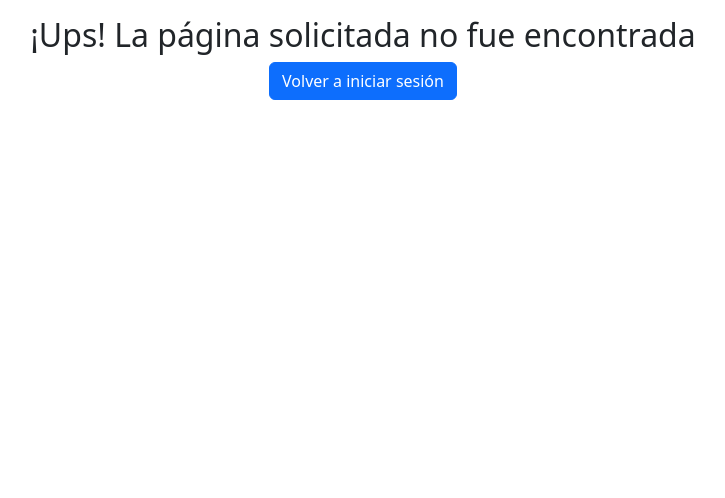
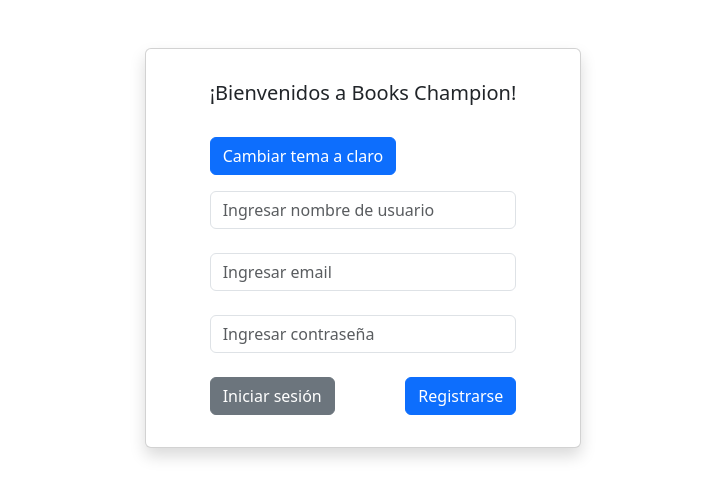
Before and after one commit to gabrielgolzman/P3-TUP-TN-1C-2025, a React (Vite) app: page /register in a window 1280 px wide. Shown: the top 498 px of the page, without its empty margins (277-1002 px from the left). Built offline with nearby package versions, Linux system fonts and the light colour scheme.

Commit message:
Added register module

```diff
--- a/package.json
+++ b/package.json
@@ -11,6 +11,7 @@
   },
   "dependencies": {
     "bootstrap": "^5.3.3",
+    "jwt-decode": "^4.0.0",
     "react": "^19.0.0",
     "react-bootstrap": "^2.10.9",
     "react-bootstrap-icons": "^1.11.5",
--- a/src/App.jsx
+++ b/src/App.jsx
@@ -14,6 +14,7 @@ import Login from "./components/auth/login/Login"
 import Dashboard from "./components/library/dashboard/Dashboard"
 import NotFound from "./components/routes/notFound/NotFound"
 import Protected from "./components/routes/protected/Protected"
+import Register from "./components/auth/register/Register";
 
 const App = () => {
 
@@ -25,6 +26,7 @@ const App = () => {
           <Route path='/' element={<Navigate to='login' />} />
           <Route
             path="/login" element={<Login />} />
+          <Route path='/register' element={<Register />} />
           <Route element={<Protected />}>
             <Route path="/library/*" element={<Dashboard />} />
           </Route>
--- /dev/null
+++ b/src/components/auth/auth.helpers.js
@@ -0,0 +1,47 @@
+import { jwtDecode } from "jwt-decode";
+
+export const validateString = (str, minLength, maxLength) => {
+    if (minLength && str.length < minLength)
+        return false;
+    else if (maxLength && str.length > maxLength)
+        return false;
+
+    return true;
+}
+
+export const validateEmail = (email) => {
+    const emailRegex = /^[^\s@]+@[^\s@]+\.[^\s@]+$/;
+    return emailRegex.test(email);
+}
+
+export const validatePassword = (password, minLength, maxLength, needsUppercase, needsNumber) => {
+    if (minLength && password.length < minLength)
+        return false;
+
+    else if (maxLength && password.length > maxLength)
+        return false;
+
+    else if (needsUppercase && !/[A-Z]/.test(password))
+        return false;
+
+    else if (needsNumber && !/\d/.test(password))
+        return false;
+
+
+    return true;
+}
+
+export const isTokenValid = (token) => {
+    if (!token) return false;
+    try {
+        const decodedToken = jwtDecode(token);
+
+        // We need to convert Date.now() from miliseconds to seconds
+        const currentTime = Date.now() / 1000;
+
+        return currentTime < decodedToken.exp;
+    } catch (error) {
+        console.error('Error decoding token:', error);
+        return false;
+    }
+}
--- /dev/null
+++ b/src/components/auth/authContainer/AuthContainer.jsx
@@ -0,0 +1,16 @@
+import { Card, Row } from "react-bootstrap"
+
+const AuthContainer = ({ children }) => {
+    return (
+        <Card className="mt-5 mx-3 p-3 px-5 shadow">
+            <Card.Body>
+                <Row className="mb-2">
+                    <h5>¡Bienvenidos a Books Champion!</h5>
+                </Row>
+                {children}
+            </Card.Body>
+        </Card>
+    )
+}
+
+export default AuthContainer
--- a/src/components/auth/login/Login.jsx
+++ b/src/components/auth/login/Login.jsx
@@ -6,6 +6,7 @@ import ToggleTheme from "../../ui/toggleTheme/ToggleTheme";
 import { AuthContext } from "../../../services/authContext/Auth.context";
 import { loginUser } from "./Login.services";
 import { errorToast } from "../../../utils/notification";
+import AuthContainer from "../authContainer/AuthContainer";
 
 const Login = () => {
     const [email, setEmail] = useState("");
@@ -70,13 +71,12 @@ const Login = () => {
 
     }
 
+    const handleRegisterClick = () => {
+        navigate("/register")
+    }
+
     return (
-        <Card className="mt-5 mx-3 p-3 px-5 shadow">
-            <Card.Body>
-                <ToggleTheme />
-                <Row className="mb-2">
-                    <h5>¡Bienvenidos a Books Champion!</h5>
-                </Row>
+        <AuthContainer>
             <Form onSubmit={handleSubmit}>
                 <FormGroup className="mb-4">
                     <Form.Control
@@ -109,9 +109,13 @@ const Login = () => {
                         </Button>
                     </Col>
                 </Row>
+                <Row className="mt-4">
+                    <p className="text-center fw-bold">¿Aún no tienes cuenta?</p>
+                    <Button onClick={handleRegisterClick}>Registrarse</Button>
+                </Row>
+
             </Form>
-            </Card.Body>
-        </Card>
+        </AuthContainer>
     );
 };
 
--- /dev/null
+++ b/src/components/auth/register/Register.jsx
@@ -0,0 +1,127 @@
+import { useState } from "react"
+import { useNavigate } from "react-router"
+import { Form, Button, Col, FormGroup, Row } from "react-bootstrap"
+
+import { validateEmail, validatePassword, validateString } from "../auth.helpers"
+import { errorToast, successToast } from "../../../utils/notification"
+import { registerUrser } from "./Register.services"
+
+import AuthContainer from "../authContainer/AuthContainer"
+import ToggleTheme from "../../ui/toggleTheme/ToggleTheme"
+
+const Register = () => {
+    const [name, setName] = useState("");
+    const [email, setEmail] = useState("");
+    const [password, setPassword] = useState("");
+    const [errors, setErrors] = useState({
+        name: false,
+        email: false,
+        password: false,
+    });
+
+    const navigate = useNavigate();
+
+
+    const handleNameChange = (e) => {
+        setName(e.target.value);
+    }
+
+    const handleEmailChange = (e) => {
+        setEmail(e.target.value)
+    }
+
+    const handlePasswordChange = (e) => {
+        setPassword(e.target.value)
+    }
+
+    const handleRegister = (event) => {
+        event.preventDefault();
+
+        if (!name.length || !validateString(name, null, 13)) {
+            errorToast(`Nombre de usuario incorrecto`);
+            setErrors({ ...errors, name: true });
+            return;
+        }
+        if (!email.length || !validateEmail(email)) {
+            errorToast(`Email incorrecto`);
+            setErrors({ ...errors, email: true });
+            return;
+        }
+
+        else if (!password.length || !validatePassword(password, 7, null, true, true)) {
+            errorToast(`Password incorrecto`);
+            setErrors({ ...errors, password: true });
+            return;
+        }
+
+        setErrors({ email: false, password: false })
+
+        registerUrser(
+            name,
+            email,
+            password,
+            () => {
+                successToast("¡Usuario creado exitosamente!")
+                navigate("/login");
+            },
+            err => errorToast(err.message)
+        )
+
+    }
+
+    const handleLoginClick = () => {
+        navigate("/login")
+    }
+    return (
+        <AuthContainer>
+            <Form onSubmit={handleRegister}>
+                <FormGroup>
+                    <ToggleTheme />
+                </FormGroup>
+                <FormGroup className="mb-4">
+                    <Form.Control
+                        autoComplete="username"
+                        type="text"
+                        className={errors.name && "border border-danger"}
+                        placeholder={`Ingresar nombre de usuario`}
+                        onChange={handleNameChange}
+                        value={name} />
+                    {errors.name && <p className="mt-2 text-danger">El nombre de usuario no puede estar vacío</p>}
+                </FormGroup>
+                <FormGroup className="mb-4">
+                    <Form.Control
+                        autoComplete="email"
+                        type="email"
+                        className={errors.email && "border border-danger"}
+                        placeholder={`Ingresar email`}
+                        onChange={handleEmailChange}
+                        value={email} />
+                    {errors.email && <p className="mt-2 text-danger">El email no puede estar vacío</p>}
+                </FormGroup>
+                <FormGroup className="mb-4">
+                    <Form.Control
+                        autoComplete="current-pasword"
+                        type="password"
+                        className={errors.password && "border border-danger"}
+                        placeholder={`Ingresar contraseña`}
+                        onChange={handlePasswordChange}
+                        value={password}
+                    />
+                    {errors.password && <p className="mt-2 text-danger">La contraseña no puede estar vacía</p>}
+                </FormGroup>
+                <Row>
+                    <Col>
+                        <Button variant="secondary" onClick={handleLoginClick} >Iniciar sesión</Button>
+                    </Col>
+                    <Col md={6} className="d-flex justify-content-end">
+                        <Button variant="primary" type="submit">
+                            Registrarse
+                        </Button>
+                    </Col>
+                </Row>
+            </Form>
+        </AuthContainer>
+    )
+}
+
+export default Register
--- /dev/null
+++ b/src/components/auth/register/Register.services.js
@@ -0,0 +1,19 @@
+export const registerUrser = (name, email, password, onSuccess, onError) => {
+    fetch(`${import.meta.env.VITE_BASE_SERVER_URL}/register`, {
+        headers: {
+            "Content-type": "application/json"
+        },
+        method: "POST",
+        body: JSON.stringify({ name, email, password })
+    })
+        .then(async res => {
+            if (!res.ok) {
+                const errData = await res.json();
+                throw new Error(errData.message || "Algo ha salido mal");
+            }
+
+            return res.json();
+        })
+        .then(onSuccess)
+        .catch(onError)
+}
```
Also changed, not shown: 1 other file (tests, documents, lock files or other folders). Lines whose indentation alone changed are shown as unchanged.
